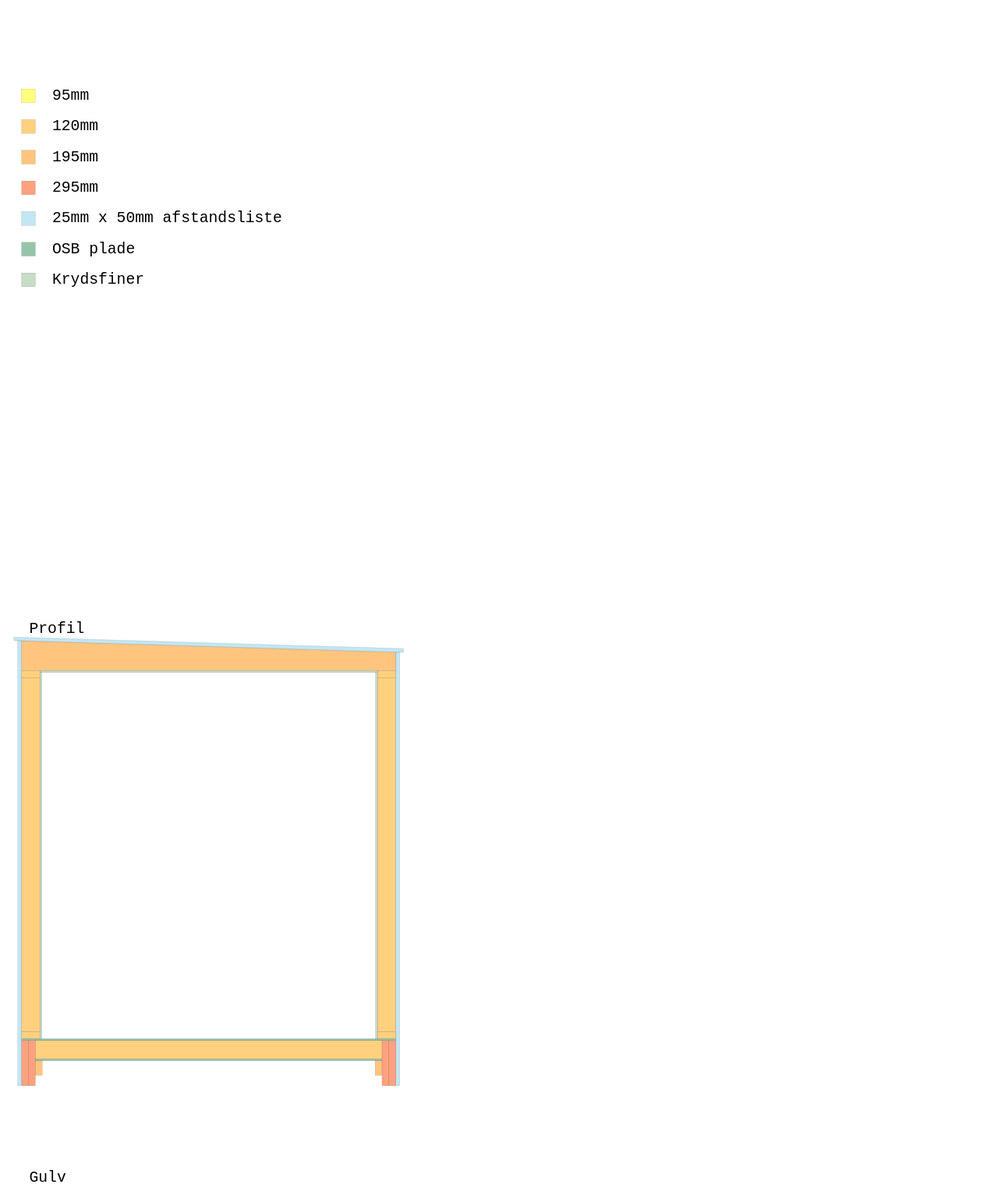
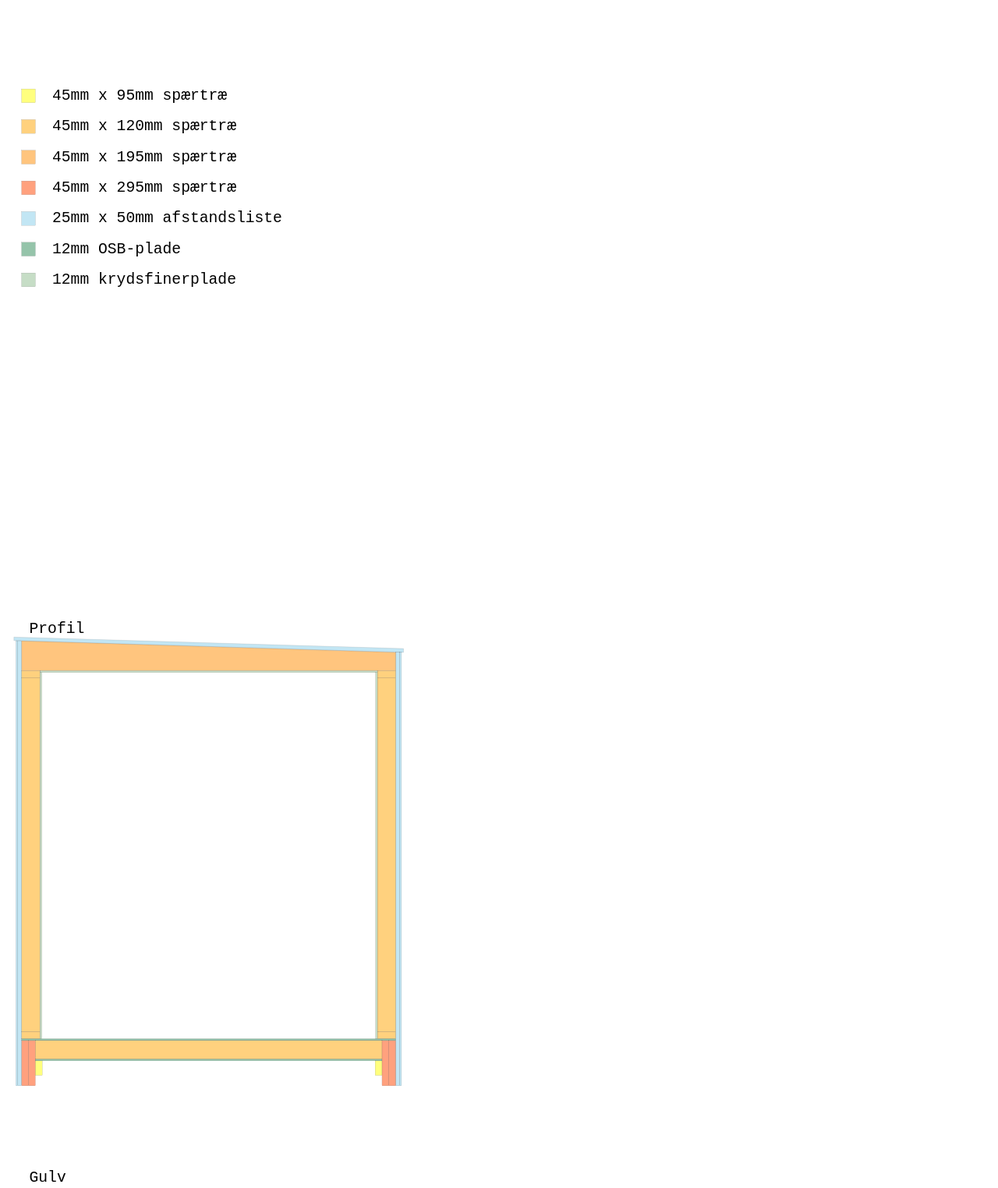
Before and after one commit to justesen/tiny-house, a plain HTML site: page index.html in a window 1280 px wide. Shown: the top 1524 px of the page at 78% size. Drawn offline with nearby package versions, Linux system fonts and the light colour scheme; some packages are replaced by stand-ins of ours.

Commit message:
Adjusted windows. Added to profile.

```diff
--- a/app.js
+++ b/app.js
@@ -27,12 +27,12 @@ angular.module("tinyHouseApp", ["ngSanitize"])
     });
     const leftWindow = (w, x) => ({
       width: m.treeThick, height: w.height,
-      x: x + (1200 - w.width)/2 - m.treeThick, y: yBelowWindow(w) - w.height - m.treeThick,
+      x: x + (1200 - w.width), y: yBelowWindow(w) - w.height - m.treeThick,
       class: "wood-120"
     });
     const rightWindow = (w, x) => ({
       width: m.treeThick, height: w.height,
-      x: leftWindow(w, x).x + w.width + m.treeThick, y: yBelowWindow(w) - w.height - m.treeThick,
+      x: x + w.width + m.treeThick, y: yBelowWindow(w) - w.height - m.treeThick,
       class: "wood-120"
     })
 
@@ -66,7 +66,7 @@ angular.module("tinyHouseApp", ["ngSanitize"])
       {
         width: m.treeThick, height: 95,
         x: 2*m.treeThick, y: 195 + m.height + 12 + 120 + 12,
-        class: "wood-195"
+        class: "wood-95"
       },
       {
         width: 12, height: m.height - 12,
@@ -103,9 +103,19 @@ angular.module("tinyHouseApp", ["ngSanitize"])
         x: -25, y: 0,
         class: "wood-25"
       },
-      {
+      { // Yderbeklædning
+        width: 12, height: m.height + 195 + 12 + 295,
+        x: -37, y: 0,
+        class: "wood-25"
+      },
+      { // Klemmelister
         width: 25, height: m.height + 120 + 12 + 295,
         x: m.width, y: 75,
+        class: "wood-25"
+      },
+      { // Yderbeklædning
+        width: 12, height: m.height + 120 + 12 + 295,
+        x: m.width + 25, y: 75,
         class: "wood-25"
       }
     ]);
@@ -172,8 +182,8 @@ angular.module("tinyHouseApp", ["ngSanitize"])
 
     m.westWallWindow = {
       width: 1100,
-      height: 600,
-      fromFloor: 1400,
+      height: 800,
+      fromFloor: 1000,
     }
 
     m.westWall = [
@@ -223,8 +233,8 @@ angular.module("tinyHouseApp", ["ngSanitize"])
     ];
 
     m.eastWallWindow = {
-      width: 500,
-      height: 900,
+      width: 600,
+      height: 600,
       fromFloor: 1300,
     }
 
@@ -261,8 +271,8 @@ angular.module("tinyHouseApp", ["ngSanitize"])
       },
       topWindow(m.eastWallWindow, 600 + m. treeThick),
       bottomWindow(m.eastWallWindow, 600 + m. treeThick),
-      leftWindow(m.eastWallWindow, 600 + m. treeThick),
-      rightWindow(m.eastWallWindow, 600 + m. treeThick),
+      leftWindow(m.eastWallWindow, 300 + m. treeThick),
+      rightWindow(m.eastWallWindow, 900 + m. treeThick),
       { // Regal 4
         width: m.treeThick, height: m.height - 2*m.treeThick,
         x: 600*3, y: m.treeThick,
@@ -281,8 +291,8 @@ angular.module("tinyHouseApp", ["ngSanitize"])
     }
 
     m.southWindow = {
-      width: 900,
-      height: 900,
+      width: 800,
+      height: 1100,
       fromFloor: 900
     }
 
@@ -374,14 +384,14 @@ angular.module("tinyHouseApp", ["ngSanitize"])
     ]
 
     m.northWindow = {
-      width: 900,
-      height: 1100,
-      fromFloor: 800
+      width: 1140,
+      height: 1750,
+      fromFloor: 400
     }
 
     m.kitchenWindow = {
-      width: 900,
-      height: 700,
+      width: 1100,
+      height: 550,
       fromFloor: 1100
     }
 
@@ -433,8 +443,6 @@ angular.module("tinyHouseApp", ["ngSanitize"])
       },
       topWindow(m.northWindow, m.wallWidth + 3*600 + m.treeThick),
       bottomWindow(m.northWindow, m.wallWidth + 3*600 + m.treeThick),
-      leftWindow(m.northWindow, m.wallWidth + 3*600 + m.treeThick),
-      // rightWindow(m.northWindow, m.wallWidth + 3*600 + m.treeThick),
       { // Regal 7
         width: m.treeThick, height: m.height - 2*m.treeThick,
         x: m.wallWidth + 5*600, y: m.treeThick,
@@ -447,7 +455,7 @@ angular.module("tinyHouseApp", ["ngSanitize"])
       },
       topWindow(m.kitchenWindow, m.length - m.treeThick - m.wallWidth - 4*600 + m.treeThick),
       bottomWindow(m.kitchenWindow, m.length - m.treeThick - m.wallWidth - 4*600 + m.treeThick),
-      Object.assign(leftWindow(m.kitchenWindow, m.length - m.treeThick - m.wallWidth - 4*600 + m.treeThick), {x: 3590}),
+      leftWindow(m.kitchenWindow, m.length - m.treeThick - m.wallWidth - 4*600 + m.treeThick),
       { // Regal 9
         width: m.treeThick, height: aboveWindow(m.kitchenWindow),
         x: m.length - m.treeThick - m.wallWidth - 3*600, y: m.treeThick,
--- a/index.html
+++ b/index.html
@@ -11,22 +11,22 @@
   <body ng-controller="TinyHouseController">
     <svg viewBox="-{{m.padding}} -{{m.padding}} {{m.length+2*m.padding}} {{m.width+2*m.padding}}" width="1200" height="700">
       <text x="200" y="{{m.padding/2}}">
-        95mm
+        45mm x 95mm spærtræ
       </text>
       <rect x="0" y="{{m.padding/2-70}}" width="{{2*m.treeThick}}" height="{{2*m.treeThick}}" class="wood-95" />
 
       <text x="200" y="{{m.padding/2+200}}">
-        120mm
+        45mm x 120mm spærtræ
       </text>
       <rect x="0" y="{{m.padding/2+200-70}}" width="{{2*m.treeThick}}" height="{{2*m.treeThick}}" class="wood-120" />
 
       <text x="200" y="{{m.padding/2+400}}">
-        195mm
+        45mm x 195mm spærtræ
       </text>
       <rect x="0" y="{{m.padding/2+400-70}}" width="{{2*m.treeThick}}" height="{{2*m.treeThick}}" class="wood-195" />
 
       <text x="200" y="{{m.padding/2+600}}">
-        295mm
+        45mm x 295mm spærtræ
       </text>
       <rect x="0" y="{{m.padding/2+600-70}}" width="{{2*m.treeThick}}" height="{{2*m.treeThick}}" class="wood-295" />
 
@@ -36,12 +36,12 @@
       <rect x="0" y="{{m.padding/2+800-70}}" width="{{2*m.treeThick}}" height="{{2*m.treeThick}}" class="wood-25" />
 
       <text x="200" y="{{m.padding/2+1000}}">
-        OSB plade
+        12mm OSB-plade
       </text>
       <rect x="0" y="{{m.padding/2+1000-70}}" width="{{2*m.treeThick}}" height="{{2*m.treeThick}}" class="osb" />
 
       <text x="200" y="{{m.padding/2+1200}}">
-        Krydsfiner
+        12mm krydsfinerplade
       </text>
       <rect x="0" y="{{m.padding/2+1200-70}}" width="{{2*m.treeThick}}" height="{{2*m.treeThick}}" class="kf" />
     </svg>
```
